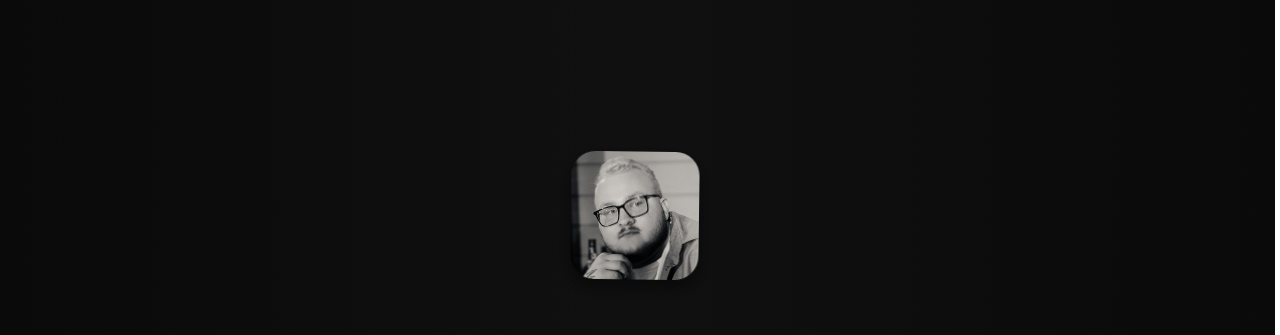
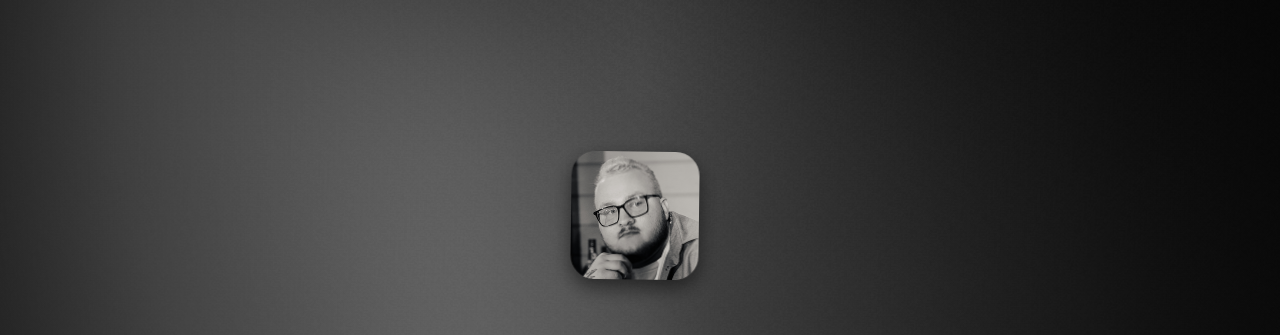
Before and after one commit to sflaer/portfolio, a plain HTML site: page index.html in a window 1280 px wide. Shown: the part 73-408 px from the top of the page. Drawn offline with nearby package versions, Linux system fonts and the light colour scheme; animation ran at ten frames a second.

Commit message:
gradientBgMain

```diff
--- a/index.html
+++ b/index.html
@@ -25,7 +25,13 @@
         html::-webkit-scrollbar-track { background: var(--site-bg-gradient); }
         html::-webkit-scrollbar-thumb { background: #8F8F8F; border-radius: 4px; }
         html::-webkit-scrollbar-thumb:hover { background: #a3a3a3; }
-        body { font-family: 'Inter', system-ui, -apple-system, sans-serif; margin: 0 auto 32px auto; padding: 0; cursor: url('images/cursor.png'), auto; line-height: 1.6; box-sizing: border-box; width: 100%; max-width: 1000px; background: transparent; color: #FFFFFF; min-height: 100vh; min-width: 0; }
+        body { font-family: 'Inter', system-ui, -apple-system, sans-serif; margin: 0 auto 32px auto; padding: 0; cursor: url('images/cursor.png'), auto; line-height: 1.6; box-sizing: border-box; width: 100%; max-width: 1000px; background: transparent; color: #FFFFFF; min-height: 100vh; min-width: 0; position: relative; z-index: 1; }
+        .liquid-gradient-bg { position: fixed; inset: 0; z-index: -2; overflow: hidden; background: #000000; pointer-events: none; }
+        .liquid-gradient-bg::after { content: ''; position: absolute; inset: 0; z-index: 1; pointer-events: none; background: linear-gradient(90deg, rgba(5,5,5,0.52), rgba(5,5,5,0.1) 50%, rgba(5,5,5,0.52)), radial-gradient(circle at 50% 20%, transparent 0%, rgba(0,0,0,0.28) 58%, rgba(0,0,0,0.74) 100%); }
+        .liquid-gradient-bg canvas { position: absolute; inset: 0; display: block; width: 100%; height: 100%; }
+        @media (prefers-reduced-motion: reduce) {
+            .liquid-gradient-bg canvas { opacity: 0.68; }
+        }
         a { color: #FFFFFF; cursor: url('images/cursor.png'), pointer; }
         a:hover { cursor: url('images/cursorhover.png'), pointer; }
         @keyframes avatar-float {
@@ -948,6 +954,7 @@
         </style>
 </head>
 <body>
+    <div class="liquid-gradient-bg" id="liquidGradientBg" aria-hidden="true"></div>
 
 <header class="site-header">
     <div class="site-header-brand">
@@ -2048,6 +2055,92 @@ window.CASES_EN = [
         }
     });
 })();
+
+</script>
+<script src="https://cdnjs.cloudflare.com/ajax/libs/three.js/r128/three.min.js"></script>
+<script>
+(function () {
+    var mount = document.getElementById('liquidGradientBg');
+    if (!mount || !window.THREE) return;
+
+    var reducedMotion = window.matchMedia && window.matchMedia('(prefers-reduced-motion: reduce)').matches;
+    var renderer = new THREE.WebGLRenderer({ antialias: true, powerPreference: 'high-performance', alpha: false, stencil: false, depth: false });
+    var scene = new THREE.Scene();
+    var camera = new THREE.PerspectiveCamera(45, window.innerWidth / window.innerHeight, 0.1, 10000);
+    var clock = new THREE.Clock();
+    var dpr = Math.min(window.devicePixelRatio || 1, 2);
+
+    renderer.setSize(window.innerWidth, window.innerHeight);
+    renderer.setPixelRatio(dpr);
+    camera.position.z = 50;
+    mount.appendChild(renderer.domElement);
+
+    var uniforms = {
+        uTime: { value: 0 },
+        uResolution: { value: new THREE.Vector2(window.innerWidth, window.innerHeight) },
+        uSpeed: { value: reducedMotion ? 0.35 : 1.0 },
+        uColorBlack: { value: new THREE.Vector3(0, 0, 0) },
+        uColorGray: { value: new THREE.Vector3(0.5, 0.5, 0.5) },
+        uColorWhite: { value: new THREE.Vector3(1, 1, 1) }
+    };
+    var material = new THREE.ShaderMaterial({
+        uniforms: uniforms,
+        vertexShader: 'varying vec2 vUv; void main(){ vUv=uv; gl_Position=projectionMatrix*modelViewMatrix*vec4(position,1.0); }',
+        fragmentShader: [
+            'precision highp float;',
+            'varying vec2 vUv;',
+            'uniform float uTime;',
+            'uniform float uSpeed;',
+            'uniform vec2 uResolution;',
+            'uniform vec3 uColorBlack;',
+            'uniform vec3 uColorGray;',
+            'uniform vec3 uColorWhite;',
+            'float hash(vec2 p){ return fract(sin(dot(p,vec2(127.1,311.7)))*43758.5453123); }',
+            'float noise(vec2 p){ vec2 i=floor(p), f=fract(p); f=f*f*(3.0-2.0*f); return mix(mix(hash(i),hash(i+vec2(1,0)),f.x),mix(hash(i+vec2(0,1)),hash(i+vec2(1,1)),f.x),f.y); }',
+            'vec3 gradient(vec2 uv,float t){',
+            '  vec2 p=uv-0.5; p.x*=uResolution.x/uResolution.y;',
+            '  float n=noise(uv*3.0+t*0.05)*0.15+noise(uv*7.0-t*0.03)*0.06;',
+            '  float wave=sin(uv.x*4.0+t*0.35)+cos(uv.y*3.0-t*0.25);',
+            '  float gray=smoothstep(-1.2,1.4,wave+n);',
+            '  float white=smoothstep(0.78,1.18,gray);',
+            '  float vignette=1.0-smoothstep(0.35,0.95,length(p));',
+            '  vec3 color=mix(uColorBlack,uColorGray,gray*0.82*vignette);',
+            '  return mix(color,uColorWhite,white*0.55);',
+            '}',
+            'void main(){',
+            '  vec2 uv=vUv;',
+            '  float dist=length(uv-0.5);',
+            '  float ripple=sin(dist*20.0-uTime*3.0)*0.018;',
+            '  float wave=sin(dist*15.0-uTime*2.0)*0.014;',
+            '  uv+=vec2(ripple+wave);',
+            '  vec3 color=gradient(uv,uTime*uSpeed);',
+            '  color+=((noise(gl_FragCoord.xy*0.7+uTime)-0.5)*0.025);',
+            '  gl_FragColor=vec4(clamp(color,0.0,1.0),1.0);',
+            '}'
+        ].join('\n')
+    });
+
+    var mesh = new THREE.Mesh(new THREE.PlaneGeometry(100, 100), material);
+    scene.add(mesh);
+
+    function resize() {
+        var width = window.innerWidth;
+        var height = window.innerHeight;
+        renderer.setSize(width, height);
+        camera.aspect = width / height;
+        camera.updateProjectionMatrix();
+        uniforms.uResolution.value.set(width, height);
+    }
+    function tick() {
+        var delta = Math.min(clock.getDelta(), 0.05);
+        uniforms.uTime.value += delta;
+        renderer.render(scene, camera);
+        requestAnimationFrame(tick);
+    }
+    window.addEventListener('resize', resize);
+    resize();
+    tick();
+})();
 </script>
 
 </body>
```
